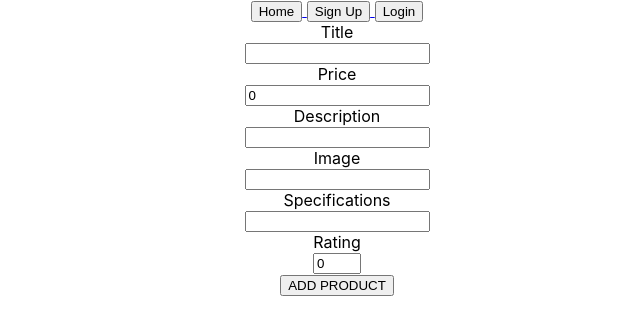
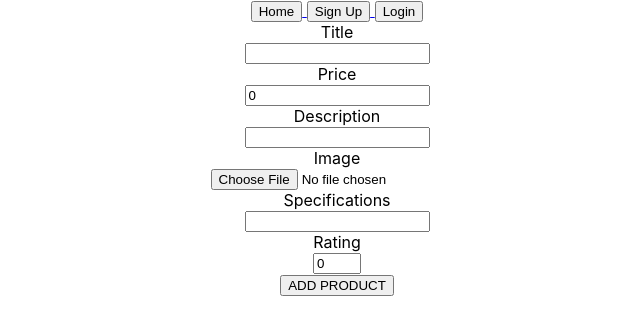
Before and after one commit to m-and-m-marketplace/online-shop-client, a React (Create React App) app: page /products/create in a window 1280 px wide. Shown: the top 334 px of the page, without its empty margins (303-943 px from the left). Built offline with nearby package versions, Linux system fonts and the light colour scheme; no server answers.

Commit message:
create handler function to upload image on Create Product component

```diff
--- a/src/components/CreateProduct.js
+++ b/src/components/CreateProduct.js
@@ -13,6 +13,22 @@ function CreateProduct({ fetchProductsCB }) {
   const [rating, setRating] = useState(0);
 
   const navigate = useNavigate();
+  const storedToken = localStorage.getItem("authToken");
+
+  const handleFileUpload = (e) => {
+    const uploadData = new FormData();
+
+    uploadData.append("image_URL", e.target.files[0]);
+
+    axios
+      .post(`${API_URL}/api/products/upload-image`, uploadData, {
+        headers: { Authorization: `Bearer ${storedToken}` },
+      })
+      .then((response) => {
+        setImage_URL(response.data.image_URL);
+      })
+      .catch((err) => console.log("Error while uploading the file: ", err));
+  };
 
   const handleSubmit = (e) => {
     e.preventDefault();
@@ -24,8 +40,6 @@ function CreateProduct({ fetchProductsCB }) {
       specs,
       rating,
     };
-
-    const storedToken = localStorage.getItem("authToken");
 
     axios
       .post(`${API_URL}/api/products/create`, newProduct, {
@@ -69,9 +83,8 @@ function CreateProduct({ fetchProductsCB }) {
         <label>Image</label>
         <br />
         <input
-          type="text"
-          value={image_URL}
-          onChange={(e) => setImage_URL(e.target.value)}
+          type="file"
+          onChange={(e) => handleFileUpload(e)}
         />
         <br />
         <label>Specifications</label>
```
